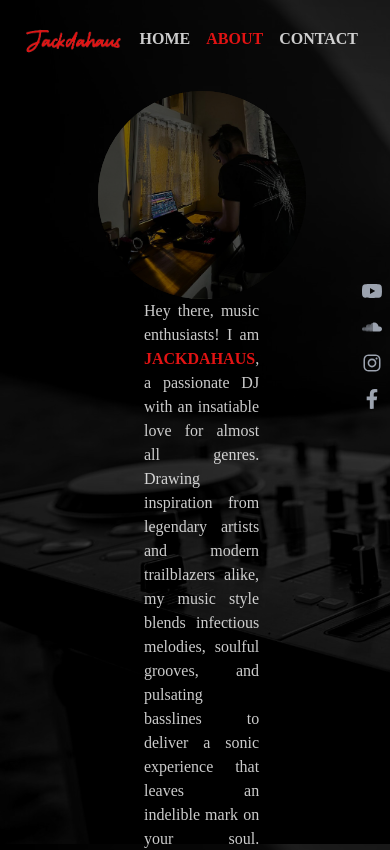
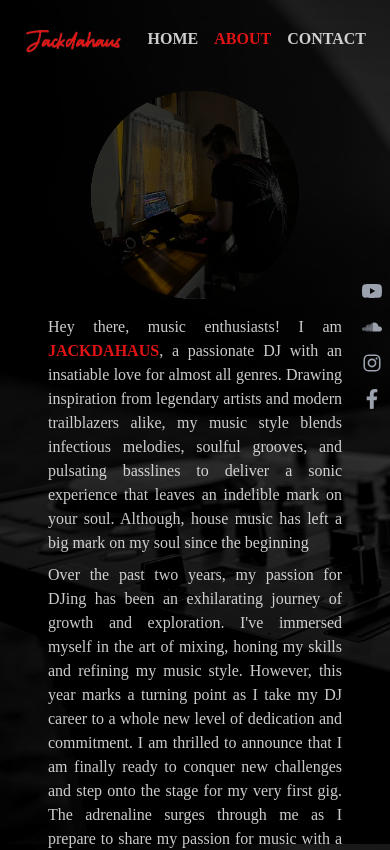
Before and after one commit to grafek/dj-landing-page, a Next.js app: page /about in a window 390 px wide. Shown: the top 850 px of the page. Built offline with nearby package versions, Linux system fonts and the light colour scheme; a web font is replaced by a local one.

Commit message:
mobile fix about section adn youtube player

```diff
--- a/app/about/page.tsx
+++ b/app/about/page.tsx
@@ -9,11 +9,11 @@
 const AboutPage = () => {
   return (
     <div className="flex flex-col flex-wrap text-justify ">
-      <div className="flex flex-col items-center md:flex-row">
+      <div className="flex flex-col items-start gap-4 lg:flex-row lg:items-center">
         <div className="mx-auto h-52 w-52 flex-shrink-0 rounded-full bg-[url('/aboutphoto.jpg')] bg-cover bg-center">
-          <div className="flex h-full w-full items-center justify-center rounded-full backdrop-brightness-50" />
+          <div className="flex h-full w-full items-center justify-center rounded-full backdrop-brightness-[.35]" />
         </div>
-        <div className="flex flex-col px-24">
+        <div className="flex flex-col sm:px-12 md:px-24">
           <p>
             Hey there, music enthusiasts! I am{" "}
             <span className="font-semibold uppercase text-red-primary">
--- a/app/layout.tsx
+++ b/app/layout.tsx
@@ -56,10 +56,10 @@
         <header
           className={`${headerClasses} sticky top-0 z-50 mx-auto w-full select-none py-5 text-white/80`}
         >
-          <nav className="container mx-auto flex w-full items-center justify-between px-6">
+          <nav className="container mx-auto flex w-full items-stretch justify-between px-6">
             <Link
               href={"/"}
-              className="flex items-center justify-center transition-transform duration-300 hover:scale-105"
+              className="flex shrink-0 items-center justify-center transition-transform duration-300 hover:scale-105"
             >
               <Image
                 src={"/logo.png"}
@@ -68,15 +68,15 @@
                 alt="jackdahaus logo"
               />
             </Link>
-            <ul className="flex md:gap-16 md:text-xl">
+            <ul className="flex items-center gap-4 md:gap-16 md:text-xl">
               {NAV_ITEMS.map((item) => (
-                <li key={item.title}>
+                <li key={item.title} className="h-fit">
                   <Link
                     className={`${
                       path === item.href
                         ? "text-red-primary hover:text-[#851717]"
                         : ""
-                    } px-2 py-1 font-bold transition-all duration-300 hover:-translate-y-[2px] hover:text-red-primary`}
+                    } font-bold transition-all duration-300 hover:text-red-primary sm:hover:-translate-y-[2px]`}
                     href={item.href}
                     title={item.title}
                   >
@@ -87,7 +87,7 @@
             </ul>
           </nav>
         </header>
-        <main className="container relative mx-auto flex flex-1 flex-col justify-center overflow-x-hidden px-12 pt-3 pb-10 text-white/80">
+        <main className="container relative mx-auto flex flex-1 flex-col justify-center overflow-x-hidden px-12 pb-10 pt-3 text-white/80">
           {children}
           <ul
             className="fixed right-2 top-1/3 flex flex-col gap-4 md:gap-6"
--- a/app/page.tsx
+++ b/app/page.tsx
@@ -39,7 +39,7 @@
         </div>
       </div>
       <div
-        className={`relative my-auto aspect-video sm:w-[50%] md:w-[30%] lg:min-w-[40%] [&>div]:h-full [&>p]:my-auto`}
+        className={`relative my-auto aspect-video w-[75%] sm:w-[50%] md:w-[30%] lg:min-w-[40%] [&>div]:h-full [&>p]:my-auto`}
       >
         <YoutubePlayer
           key={playlistItems[0].snippet.resourceId.videoId}
```
